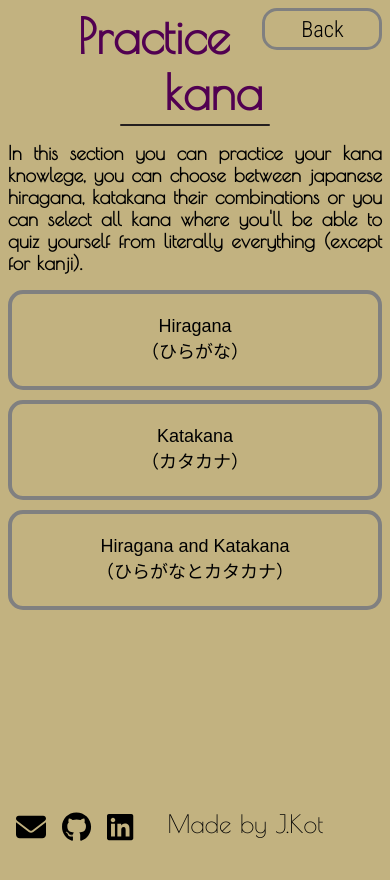
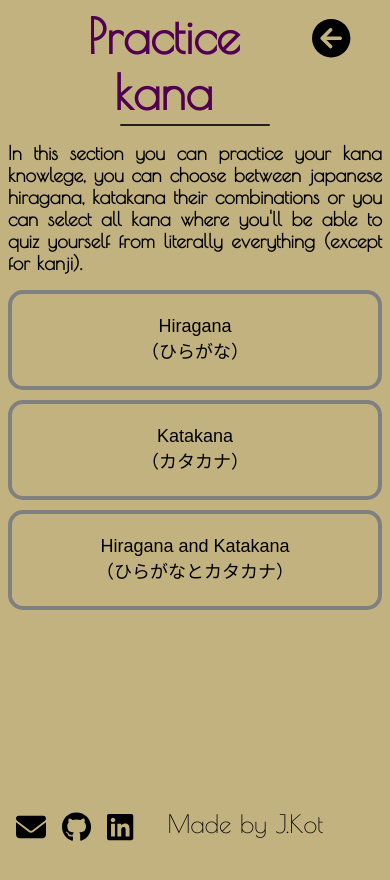
Before and after one commit to Domino123-dot/Japanese-Bingo, a Next.js app: page /kana/kana in a window 390 px wide. Shown: the top 880 px of the page. Built offline with nearby package versions, Linux system fonts and the light colour scheme.

Commit message:
made back button more responsive, minor quiz changes.

```diff
--- a/components/backButton/Backbutton.js
+++ b/components/backButton/Backbutton.js
@@ -1,13 +1,26 @@
 import React from "react";
 import styles from "./Backbutton.module.scss";
 import Button from "../button/button";
+import Icon from "../icon/icon";
+import {faArrowCircleLeft} from "@fortawesome/free-solid-svg-icons";
 const Backbutton = () => {
+
   return (
+    <>
+
     <div className={styles.back}>
       <Button href="/" style={styles.button}>
         Back
+
       </Button>
     </div>
-  );
-};
+    <div className={styles.backMinimalized}>
+      <Button href="/" style={styles.buttonMinimalized}>
+         <Icon icon={faArrowCircleLeft} />
+      </Button>
+    </div>
+</>
+  )
+
+}
 export default Backbutton;
--- a/components/backButton/Backbutton.module.scss
+++ b/components/backButton/Backbutton.module.scss
@@ -23,3 +23,51 @@
     color: black;
   }
 }
+
+.backMinimalized{
+
+  font-size: 1.4rem;
+  width: 100px;
+  background: inherit;
+  font-family: "Roboto Condensed";
+  font-weight: 500;
+  outline: none;
+  transition: 1.5s;
+  float: right;
+  display: none;
+}
+
+.buttonMinimalized{
+padding: 10% 10% 10% 10%;
+margin-left: 20px;
+border: 3px solid gray;
+outline:none;
+cursor:pointer;
+background-color: inherit;
+border: none;
+font-size: 2.4rem;
+
+
+
+&:hover{
+  color: wheat;
+
+}
+
+}
+@media all and (max-width:550px){
+
+.backMinimalized{
+  display:block;
+}
+
+.back{
+  display: none;
+}
+
+.button{
+
+  border: none;
+}
+
+}
```
Also changed, not shown: pages/Both/both.jsx (+5 -7 lines), pages/Both/both.module.scss (+12 -11 lines).
